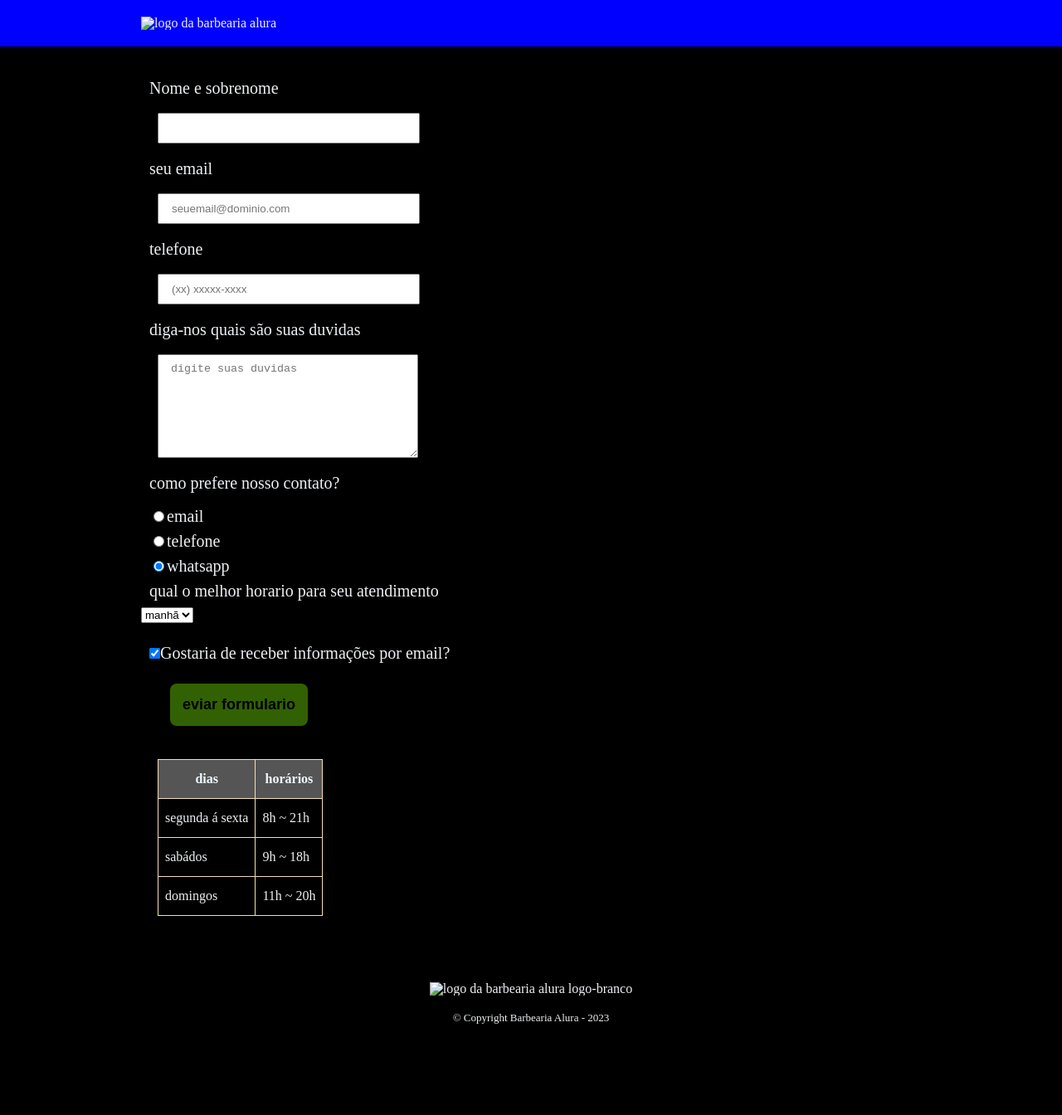
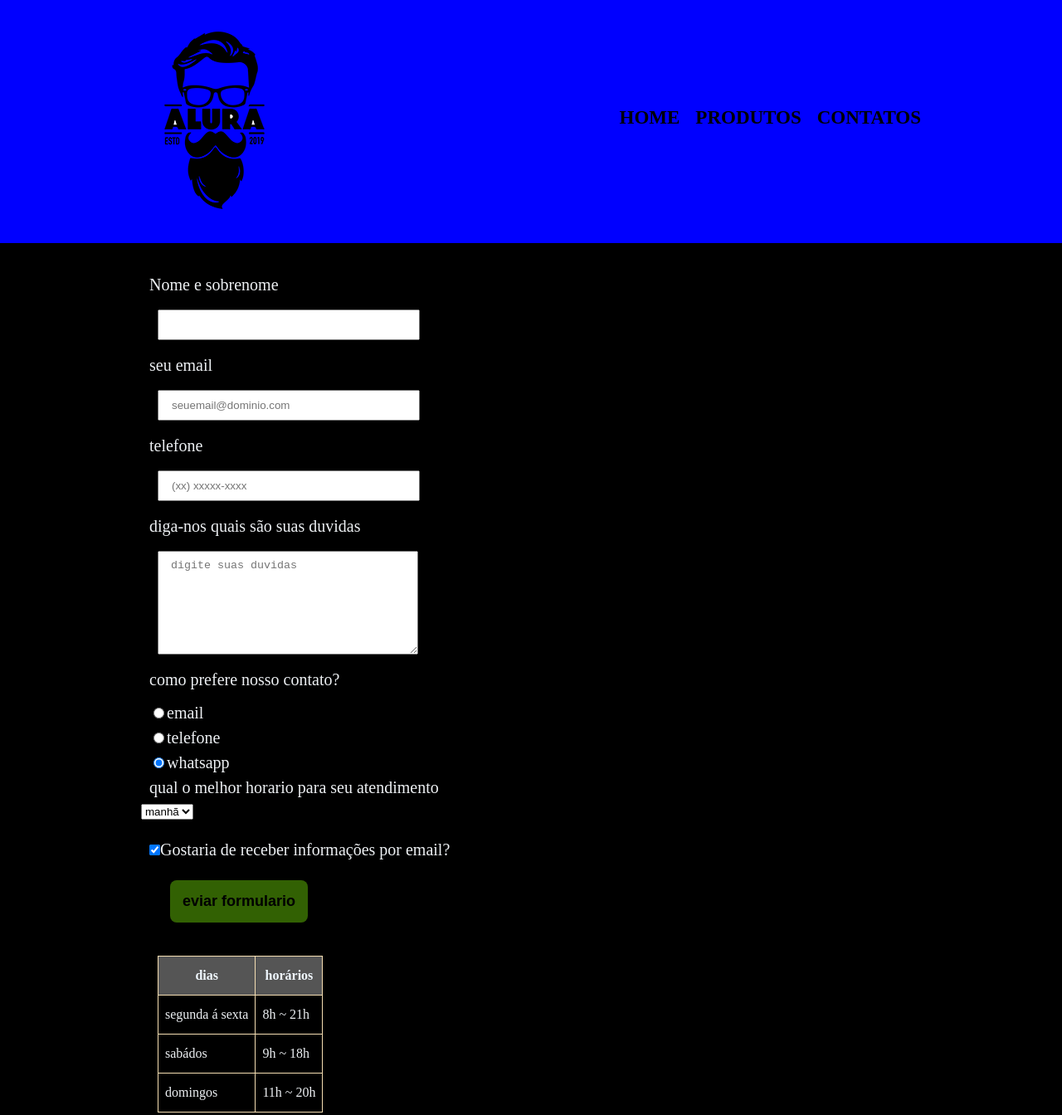
Before and after one commit to djlopes-dev/alura-barbearia, a plain HTML site: page contato.html in a window 1280 px wide. Shown: the top 1344 px of the page at 83% size. Before the commit the page ends 1273 px from the top, so only its background shows below. Drawn offline with Linux system fonts and the light colour scheme.

Commit message:
Update contato.html

```diff
--- a/contato.html
+++ b/contato.html
@@ -11,7 +11,7 @@
  <body>
      <header>
          <div class="caixa">
-             <H1 id="logo1"> <img src="sla/logo.png" alt="logo da barbearia alura"> </H1>
+             <H1 id="logo1"> <img src="./logo.png" alt="logo da barbearia alura"> </H1>
               <nav>
                  <ul>
                    <li> <a href="index.html">home</a></li>
@@ -101,7 +101,7 @@
 
             <footer>
 
-             <img src="sla/logo-branco.png" alt="logo da barbearia alura logo-branco">
+             <img src="./logo-branco.png" alt="logo da barbearia alura logo-branco">
                <p class="copy">&copy; Copyright Barbearia Alura - 2023</p>
 
 
```
